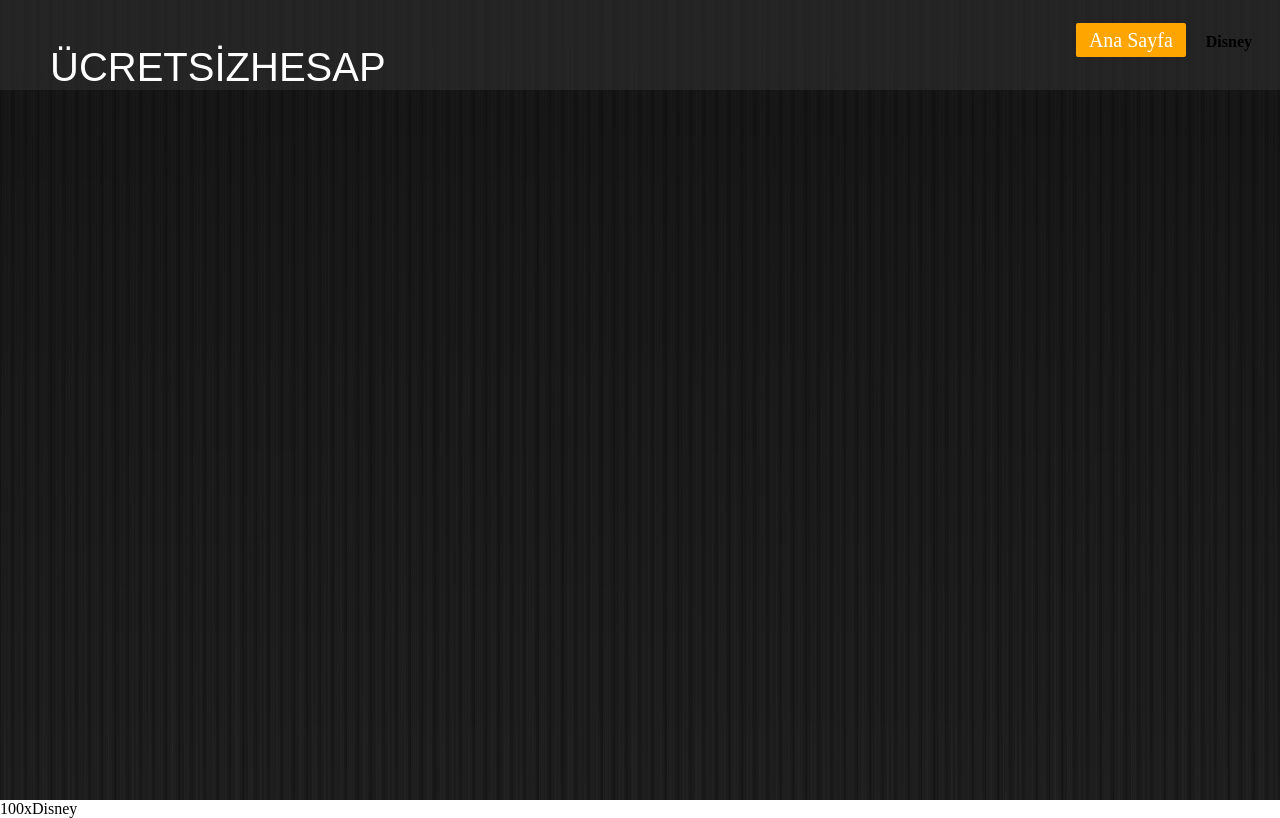
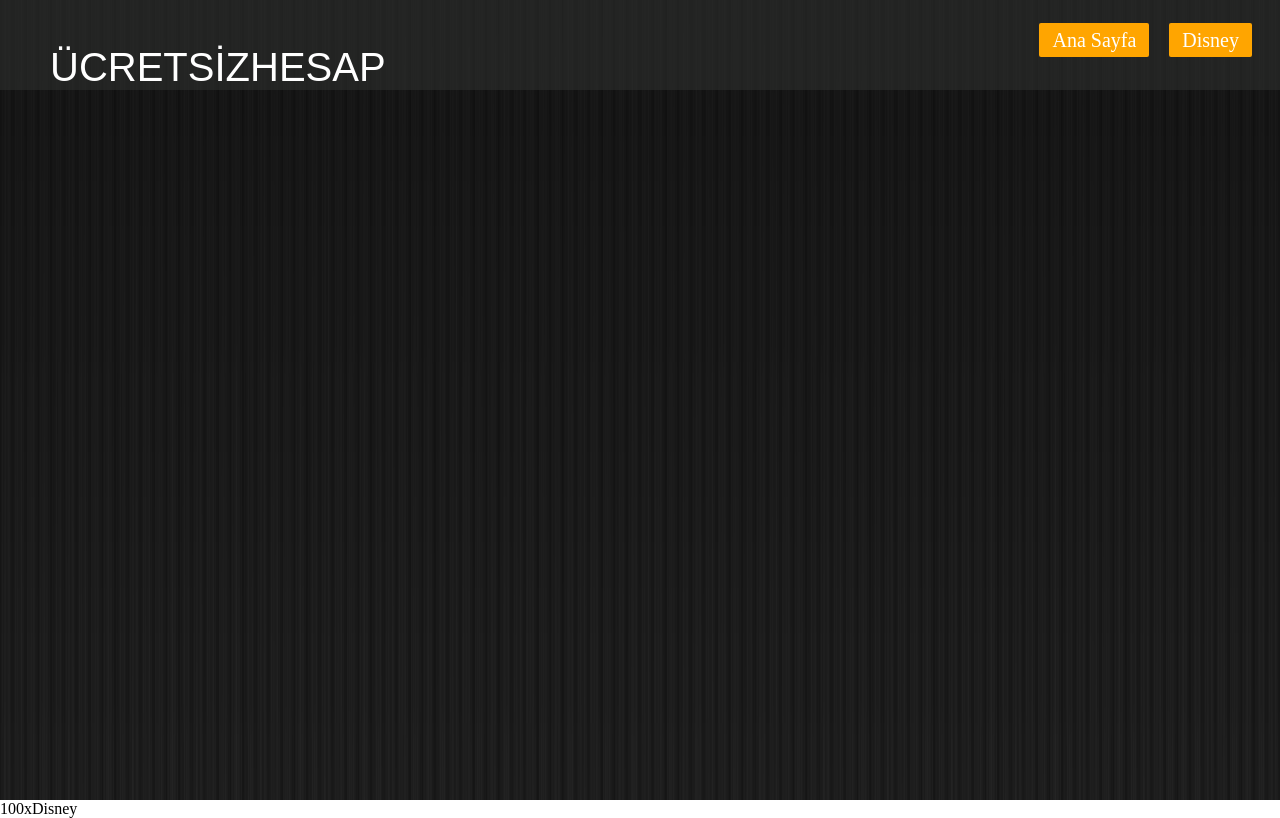
Before and after one commit to berta1233/berta1, a plain HTML site: page index.html in a window 1280 px wide. Drawn offline with Linux system fonts and the light colour scheme.

Commit message:
Update index.html

```diff
--- a/index.html
+++ b/index.html
@@ -17,7 +17,7 @@
             </div>
             <ul>
                 <li><a href="anasayfa.html" class="active">Ana Sayfa</a></li>
-                <li><b href="disney.html" class="active">Disney</b></li>
+                <li><a href="disney.html" class="active">Disney</a></li>
 
             </ul>
         </div>
```
